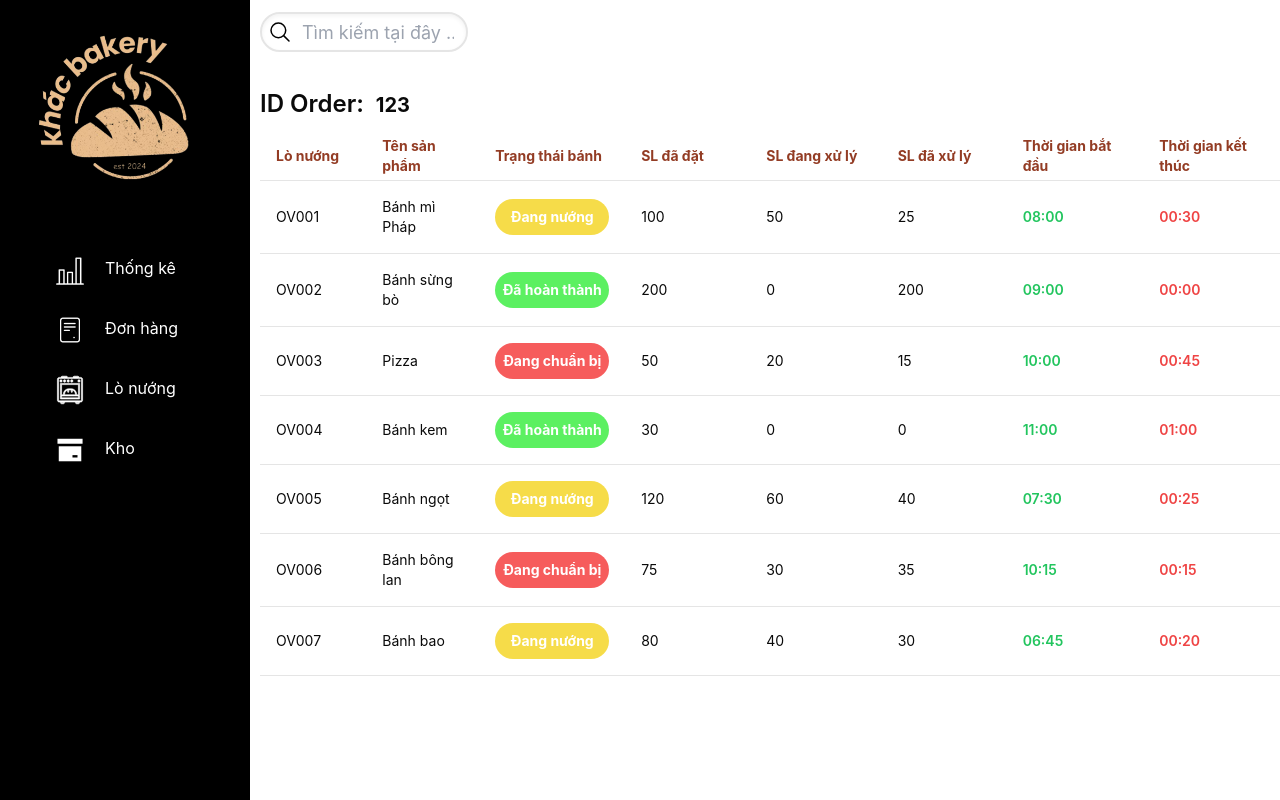
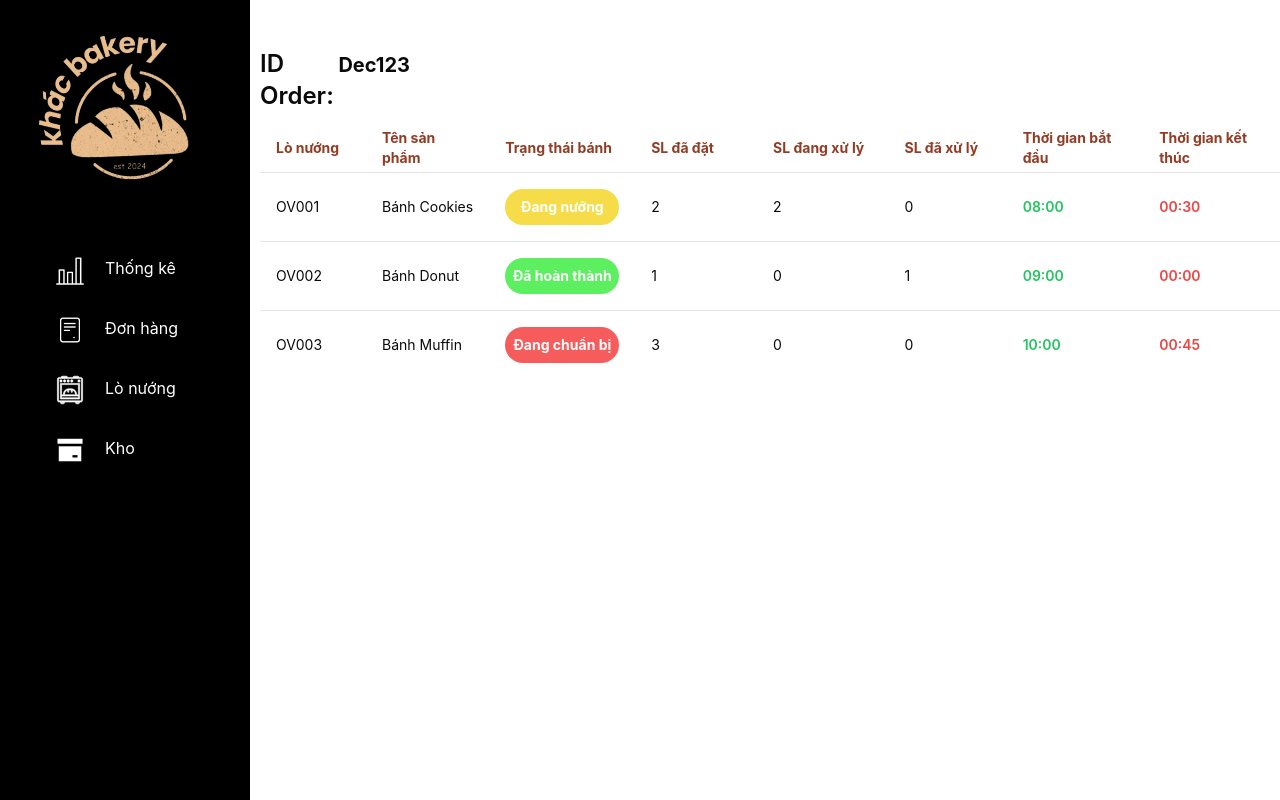
Before and after one commit to devkcng/bakery-store, a Next.js app: page /admin/manage-order-detail in a window 1280 px wide. Built offline with nearby package versions, Linux system fonts and the light colour scheme; a web font is replaced by a local one.

Commit message:
Refactored ManageOrderDetail page and OrderCard component, updated pseudo data and removed redundant code

```diff
--- a/src/app/admin/manage-order-detail/page.tsx
+++ b/src/app/admin/manage-order-detail/page.tsx
@@ -7,163 +7,33 @@ const ManageOrderDetail = () => {
   const pseudoData = [
     {
       ovenID: "OV001",
-      productName: "Bánh mì Pháp",
+      productName: "Bánh Cookies",
       status: "Đang nướng",
-      orderedQuantity: "100",
-      processingQuantity: "50",
-      processedQuantity: "25",
+      orderedQuantity: "2",
+      processingQuantity: "2",
+      processedQuantity: "0",
       startTime: "08:00",
       leftTime: "00:30",
     },
     {
       ovenID: "OV002",
-      productName: "Bánh sừng bò",
+      productName: "Bánh Donut",
       status: "Đã hoàn thành",
-      orderedQuantity: "200",
+      orderedQuantity: "1",
       processingQuantity: "0",
-      processedQuantity: "200",
+      processedQuantity: "1",
       startTime: "09:00",
       leftTime: "00:00",
     },
     {
       ovenID: "OV003",
-      productName: "Pizza",
+      productName: "Bánh Muffin",
       status: "Đang chuẩn bị",
-      orderedQuantity: "50",
-      processingQuantity: "20",
-      processedQuantity: "15",
+      orderedQuantity: "3",
+      processingQuantity: "0",
+      processedQuantity: "0",
       startTime: "10:00",
       leftTime: "00:45",
-    },
-    {
-      ovenID: "OV004",
-      productName: "Bánh kem",
-      status: "Đã hoàn thành",
-      orderedQuantity: "30",
-      processingQuantity: "0",
-      processedQuantity: "0",
-      startTime: "11:00",
-      leftTime: "01:00",
-    },
-    {
-      ovenID: "OV005",
-      productName: "Bánh ngọt",
-      status: "Đang nướng",
-      orderedQuantity: "120",
-      processingQuantity: "60",
-      processedQuantity: "40",
-      startTime: "07:30",
-      leftTime: "00:25",
-    },
-    {
-      ovenID: "OV006",
-      productName: "Bánh bông lan",
-      status: "Đang chuẩn bị",
-      orderedQuantity: "75",
-      processingQuantity: "30",
-      processedQuantity: "35",
-      startTime: "10:15",
-      leftTime: "00:15",
-    },
-    {
-      ovenID: "OV007",
-      productName: "Bánh bao",
-      status: "Đang nướng",
-      orderedQuantity: "80",
-      processingQuantity: "40",
-      processedQuantity: "30",
-      startTime: "06:45",
-      leftTime: "00:20",
-    },
-    {
-      ovenID: "OV008",
-      productName: "Bánh gạo",
-      status: "Đã hoàn thành",
-      orderedQuantity: "90",
-      processingQuantity: "0",
-      processedQuantity: "90",
-      startTime: "08:30",
-      leftTime: "00:00",
-    },
-    {
-      ovenID: "OV009",
-      productName: "Bánh mochi",
-      status: "Đã hoàn thành",
-      orderedQuantity: "40",
-      processingQuantity: "0",
-      processedQuantity: "0",
-      startTime: "12:00",
-      leftTime: "01:30",
-    },
-    {
-      ovenID: "OV010",
-      productName: "Bánh bột lọc",
-      status: "Đang nướng",
-      orderedQuantity: "60",
-      processingQuantity: "30",
-      processedQuantity: "20",
-      startTime: "09:45",
-      leftTime: "00:35",
-    },
-    {
-      ovenID: "OV010",
-      productName: "Bánh bột lọc",
-      status: "Đang nướng",
-      orderedQuantity: "60",
-      processingQuantity: "30",
-      processedQuantity: "20",
-      startTime: "09:45",
-      leftTime: "00:35",
-    },
-    {
-      ovenID: "OV010",
-      productName: "Bánh bột lọc",
-      status: "Đang nướng",
-      orderedQuantity: "60",
-      processingQuantity: "30",
-      processedQuantity: "20",
-      startTime: "09:45",
-      leftTime: "00:35",
-    },
-    {
-      ovenID: "OV010",
-      productName: "Bánh bột lọc",
-      status: "Đang nướng",
-      orderedQuantity: "60",
-      processingQuantity: "30",
-      processedQuantity: "20",
-      startTime: "09:45",
-      leftTime: "00:35",
-    },
-    {
-      ovenID: "OV010",
-      productName: "Bánh bột lọc",
-      status: "Đang nướng",
-      orderedQuantity: "60",
-      processingQuantity: "30",
-      processedQuantity: "20",
-      startTime: "09:45",
-      leftTime: "00:35",
-    },
-    {
-      ovenID: "OV010",
-      productName: "Bánh bột lọc",
-      status: "Đang nướng",
-      orderedQuantity: "60",
-      processingQuantity: "30",
-      processedQuantity: "20",
-      startTime: "09:45",
-      leftTime: "00:35",
-    },
-    {
-      ovenID: "OV010",
-      productName: "Bánh bột lọc",
-      status: "Đang nướng",
-      orderedQuantity: "60",
-      processingQuantity: "30",
-      processedQuantity: "20",
-      startTime: "09:45",
-      leftTime: "00:35",
     },
   ];
 
@@ -172,12 +42,9 @@ const ManageOrderDetail = () => {
   return (
     <div className=" ml-[250px] mt-3 pl-[10px] ">
       <SidebarAdmin></SidebarAdmin>
-      <div>
-        <SearchBar isShow={true}></SearchBar>
-      </div>
 
       <div className="max-h-[550px] ">
-        <OrderDetail orders={pseudoData}></OrderDetail>
+        <OrderDetail orderID="Dec123" orders={pseudoData}></OrderDetail>
       </div>
     </div>
   );
--- a/src/components/order-card/order-card.tsx
+++ b/src/components/order-card/order-card.tsx
@@ -35,6 +35,36 @@ const OrderCard: FC<DetailOrderAdmin> = ({
   DetailOrders,
   status,
 }) => {
+  const dummyDataList = [
+    {
+      productID: 101,
+      productName: "Bánh Cookies",
+      productQuantiy: 2,
+      productImgPath: "/imgs/bakery-images/cookiesb.png",
+      productPrice: 35000,
+      toppings: ["Hạnh nhân", "Nho khô"],
+      totalPrice: 70000,
+    },
+    {
+      productID: 102,
+      productName: "Bánh donut",
+      productQuantiy: 1,
+      productImgPath: "/imgs/bakery-images/donutb.png",
+      productPrice: 25000,
+      toppings: ["Sô-cô-la", "Đường bột"],
+      totalPrice: 25000,
+    },
+    {
+      productID: 103,
+      productName: "Bánh muffin",
+      productQuantiy: 3,
+      productImgPath: "/imgs/bakery-images/muffinb.png",
+      productPrice: 28000,
+      toppings: ["Dâu tây", "Socola chip"],
+      totalPrice: 84000,
+    },
+  ];
+
   return (
     <div>
       <div className="containerDetailcard">
@@ -58,12 +88,17 @@ const OrderCard: FC<DetailOrderAdmin> = ({
         </div>
         <div className="list-order w-[100%] h-[80%] mt-3 px-0 flex flex-col items-center">
           {/* Phần 2 */}
-          {DetailOrders.map((item, index) => (
-            <div key={index} className="mb-1 ">
+          {dummyDataList.map((item, index) => (
+            <div key={index} className="mb-1">
               <ItemOrder
-                itemInfo={item.itemInfo}
-                itemCount={item.itemCount}
-                itemTopping={item.itemTopping}
+                productID={item.productID}
+                productName={item.productName}
+                productQuantiy={item.productQuantiy}
+                productImgPath={item.productImgPath}
+                productPrice={item.productPrice}
+                toppings={item.toppings}
+                totalPrice={item.totalPrice}
+                className=""
               />
             </div>
           ))}
@@ -72,9 +107,7 @@ const OrderCard: FC<DetailOrderAdmin> = ({
           {/* Phần 3 */}
           <div>
             <span className="block font-display text-[15px] font-semibold text-[#797B7E]">
-              {DetailOrders.length === 0
-                ? `x0 items`
-                : `x${DetailOrders.length} items`}
+              {DetailOrders.length === 0 ? `x0 items` : `x${3} items`}
             </span>{" "}
           </div>
           <div className="flex ">
```
